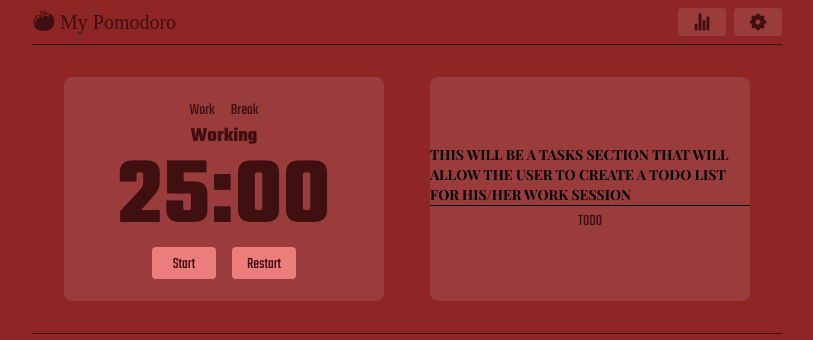
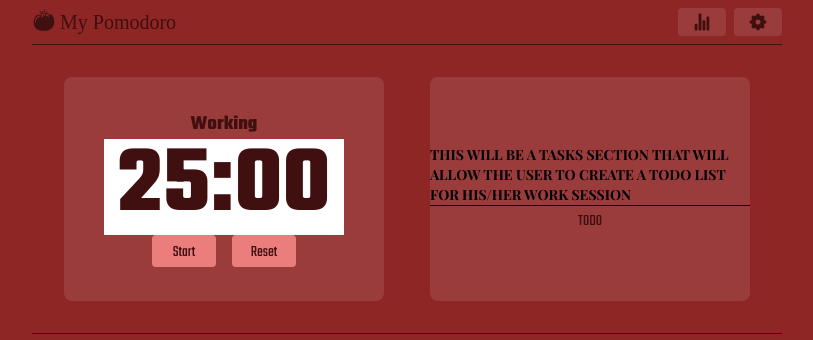
Before and after one commit to pdpau/pomodoro, a React (Vite) app: page / in a window 1280 px wide. Shown: the top 340 px of the page, without its empty margins (233-1046 px from the left). Built offline with nearby package versions, Linux system fonts and the light colour scheme; a web font is replaced by a local one.

Commit message:
UPDATE handleReset

```diff
--- a/src/components/Timer.tsx
+++ b/src/components/Timer.tsx
@@ -24,12 +24,14 @@ const Timer: React.FC<TimerProps> = ({pomodoroTime, shortBreakTime, longBreakTim
     const [temporalPomodoroTime, setTemporalPomodoroTime] = useState<number>(pomodoroTime);
     const [temporalShortBreakTime, setTemporalShortBreakTime] = useState<number>(shortBreakTime);
     const [temporalLongBreakTime, setTemporalLongBreakTime] = useState<number>(longBreakTime);
-    const handleRestart = () => {
+    const handleReset = (fromResetButton: boolean) => {
         setTemporalPomodoroTime(pomodoroTime);
         setTemporalShortBreakTime(shortBreakTime);
         setTemporalLongBreakTime(longBreakTime);
-        if (mode === 'work') formatTime(temporalPomodoroTime, setDisplay); /* No se si està fent algo */
-        if (mode === 'rest') formatTime(temporalShortBreakTime, setDisplay);
+        if (fromResetButton) {
+            setMode('work'); /* Returns to the pomodoro start */
+            formatTime(temporalPomodoroTime, setDisplay);
+        }
     }
 
 
@@ -47,13 +49,13 @@ const Timer: React.FC<TimerProps> = ({pomodoroTime, shortBreakTime, longBreakTim
                 setTemporalPomodoroTime(temporalPomodoroTime => temporalPomodoroTime - (1/60));
                 if (temporalPomodoroTime <= (1/60)) {
                     setMode('rest');
-                    handleRestart();
+                    handleReset(false);
                 }
             } else if (mode === 'rest') {
                 setTemporalShortBreakTime(temporalShortBreakTime => temporalShortBreakTime - (1/60));
                 if (temporalShortBreakTime <= (1/60)) {
                     setMode('work');
-                    handleRestart();
+                    handleReset(false);
                 }
             }
         }, 1000);
@@ -76,7 +78,7 @@ const Timer: React.FC<TimerProps> = ({pomodoroTime, shortBreakTime, longBreakTim
     /* ---------- Handle WORK and BREAK buttons ---------- */
     const handleMode = (newMode: ModeType) => {
         setMode(newMode); /* TODO: Segueix el mateix problema al canviar de modes */
-        handleRestart();
+        handleReset(false);
     }
     /* ---------- End of handle WORK and BREAK buttons ---------- */
 
@@ -86,12 +88,12 @@ const Timer: React.FC<TimerProps> = ({pomodoroTime, shortBreakTime, longBreakTim
             "flex flex-col items-center justify-center rounded-lg",
             "bg-white bg-opacity-10"
         )}>
-            <div id="options" className="flex gap-4">
-                <button className={cn()} onClick={() => handleMode('work')}>Work</button>
-                <button className={cn()} onClick={() => handleMode('rest')}>Break</button>
-            </div>
+            {/* <div id="options" className="flex gap-4">
+                <button className={cn("")} onClick={() => handleMode('work')}>Work</button>
+                <button className={cn("")} onClick={() => handleMode('rest')}>Break</button>
+            </div> */}
             <span className="text-xl font-bold">{mode === 'work' ? 'Working' : 'Break time !!'}</span>
-            <span className="text-8xl font-bold">{display}</span>
+            <div className="flex justify-center w-60 text-8xl font-bold bg-white">{display}</div> {/* TODO: Que quan baixi els numeros es quedin quiets */}
             <div id="start-stop-buttons" className="flex gap-2">
                 {/* TODO: Donar estils als botons */}
                 {isPlaying ? (
@@ -113,8 +115,8 @@ const Timer: React.FC<TimerProps> = ({pomodoroTime, shortBreakTime, longBreakTim
                             "bg-my-red-400",
                             "transition duration-300",
                             "hover:bg-my-red-500 hover:scale-105")}
-                            onClick={handleRestart}
-                        >Restart</button>
+                            onClick={() => handleReset(true)}
+                        >Reset</button>
                     </div>
                 )}
             </div>
```
